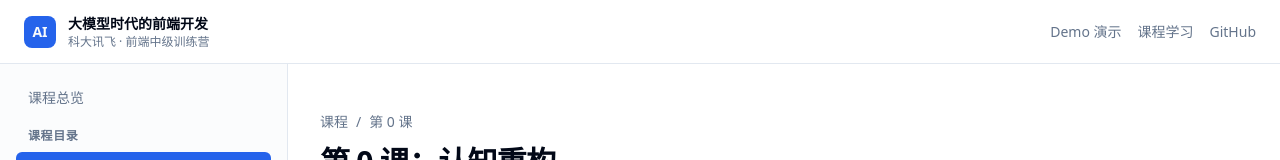
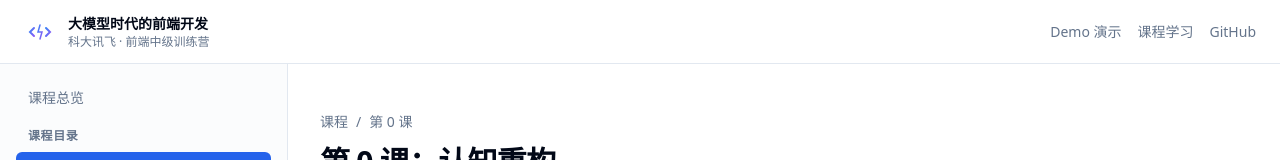
Before and after one commit to limelightarabesque224/ai-native-frontend-bootcamp, a Next.js app in the folder demo/: page /learn/lesson-0 in a window 1280 px wide. Shown: the top 160 px of the page. Built offline with nearby package versions, Linux system fonts and the light colour scheme.

Commit message:
feat: 添加项目 logo 和 favicon
- 设计 SVG logo（代码括号 + AI 闪电符号）
- 添加 favicon.svg 和 logo.svg
- 更新 header 组件集成 logo
- 配置 metadata 使用 favicon

Co-Authored-By: Claude Opus 4.6 (1M context) <noreply@anthropic.com>

```diff
--- a/demo/src/app/layout.tsx
+++ b/demo/src/app/layout.tsx
@@ -4,6 +4,9 @@ import './globals.css'
 export const metadata: Metadata = {
   title: '大模型时代的前端开发 - Demo',
   description: 'AI-Native 前端技术栈演示项目',
+  icons: {
+    icon: '/favicon.svg',
+  },
 }
 
 export default function RootLayout({
--- a/demo/src/components/learn/header.tsx
+++ b/demo/src/components/learn/header.tsx
@@ -40,9 +40,17 @@ export function Header() {
           </button>
 
           <Link href="/learn" className="flex items-center gap-2 md:gap-3">
-            <span className="flex h-7 w-7 md:h-8 md:w-8 items-center justify-center rounded-lg bg-primary text-primary-foreground text-xs md:text-sm font-bold">
-              AI
-            </span>
+            <svg width="32" height="32" viewBox="0 0 32 32" fill="none" xmlns="http://www.w3.org/2000/svg" className="shrink-0">
+              <defs>
+                <linearGradient id="grad" x1="0%" y1="0%" x2="100%" y2="100%">
+                  <stop offset="0%" style={{stopColor: '#3b82f6', stopOpacity: 1}} />
+                  <stop offset="100%" style={{stopColor: '#8b5cf6', stopOpacity: 1}} />
+                </linearGradient>
+              </defs>
+              <path d="M 10 12 L 6 16 L 10 20" stroke="url(#grad)" strokeWidth="2" strokeLinecap="round" fill="none"/>
+              <path d="M 22 12 L 26 16 L 22 20" stroke="url(#grad)" strokeWidth="2" strokeLinecap="round" fill="none"/>
+              <path d="M 16 9 L 14 16 L 18 16 L 16 23" stroke="url(#grad)" strokeWidth="1.5" strokeLinecap="round" fill="none"/>
+            </svg>
             <div>
               <div className="font-semibold text-sm">大模型时代的前端开发</div>
               <div className="text-xs text-muted-foreground hidden sm:block">科大讯飞 · 前端中级训练营</div>
```
Also changed, not shown: demo/public/favicon.svg (added), demo/public/logo.svg (added).
